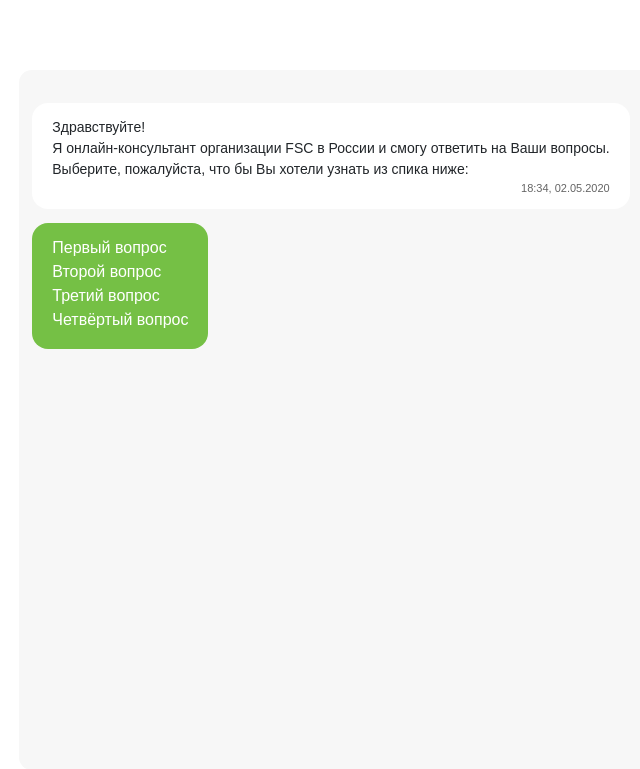
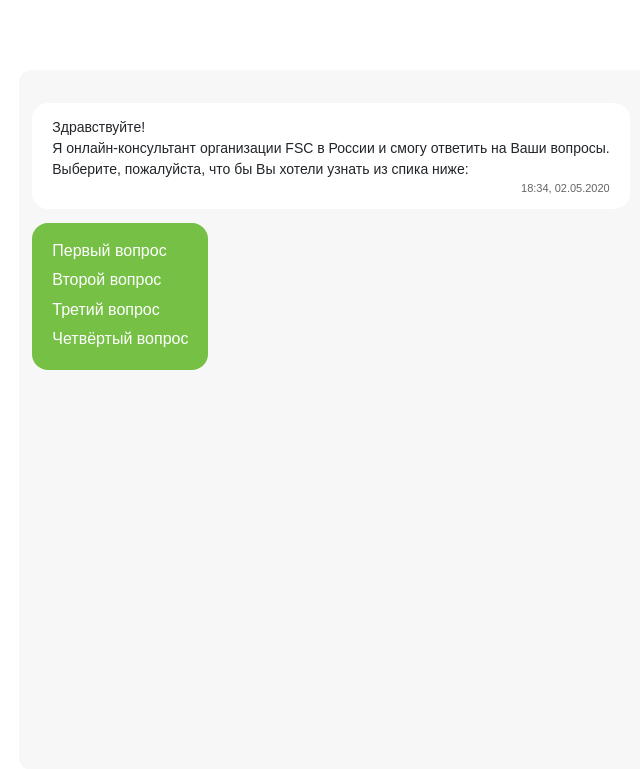
Before and after one commit to mmarvakh/PAPolytech, a PHP site: page / in a window 1280 px wide. Shown: the part 228-997 px from the top of the page, without its empty margins (288-928 px from the left). Run offline with PHP 8.4, Linux system fonts and the light colour scheme; some libraries are stand-ins or nearby versions.

Commit message:
Добавлена анимация при наведении на вопросы

```diff
--- a/css/style.css
+++ b/css/style.css
@@ -284,4 +284,22 @@ footer {
 
 .li-question {
     cursor: pointer;
+    padding: 2% 0;
+    position: relative;
 }
+
+.li-question::before {
+    content: '' !important;
+    bottom: 0 !important;
+    left: 0 !important;
+    position: absolute !important;
+    width: 100% !important;
+    height: 1.8px !important;
+    background-color: #fff !important;
+    transition: .3s !important;
+    transform: scaleX(0) !important
+}
+
+.li-question:hover::before {
+    transform: scaleX(1) !important;
+}
--- a/index.html
+++ b/index.html
@@ -132,10 +132,11 @@
             <div class="user-answer">
                 <p class="message"></p>
             </div>
+
+            <div class="bot-message-questions answer-first">
+                <p>Ответ на первый вопрос</p>
+            </div>
             -->
-            <div class="answer-first">
-
-            </div>
         </section>
     </main>
     <footer>
--- a/js/index.js
+++ b/js/index.js
@@ -4,12 +4,11 @@ const questionList = document.querySelectorAll(".li-question"),
       userAnswer = document.createElement("div"),
       userMessage = document.createElement("p");
 
-userMessage.classList.add("message");
-userAnswer.appendChild(userMessage);
-userAnswer.classList.add("user-answer")
-
 questionList.forEach((elem) => {
     elem.addEventListener("click", () => {
+        userMessage.classList.add("message");
+        userAnswer.appendChild(userMessage);
+        userAnswer.classList.add("user-answer")
         botContainer.appendChild(userAnswer);
         userMessage.textContent = elem.textContent;
     })
```
